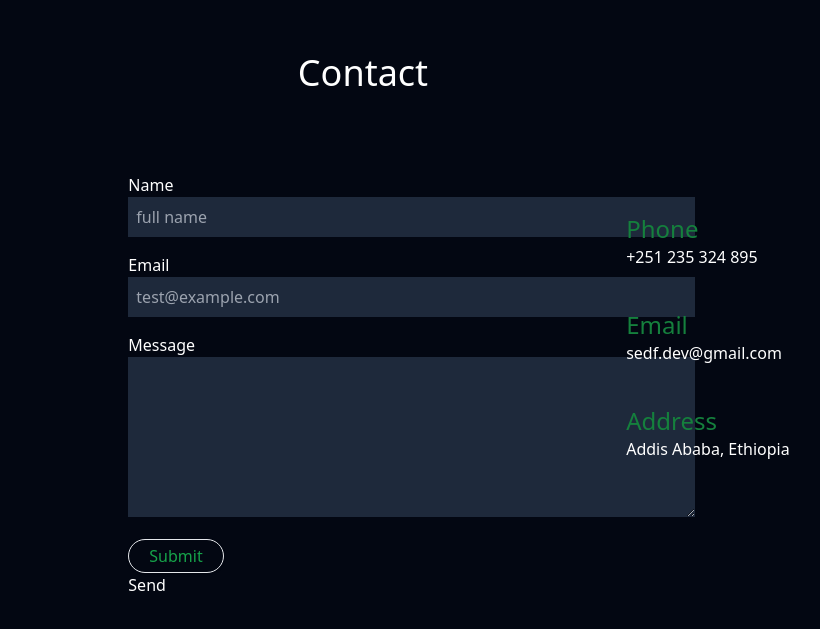
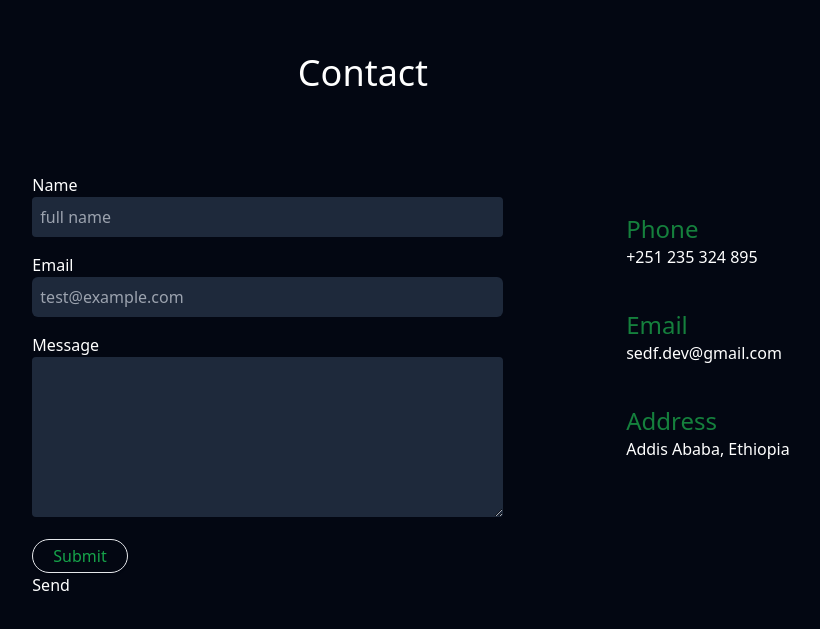
Before and after one commit to b1621/portfolio, a React (Vite) app: page / in a window 1280 px wide. Shown: the part 3319-3948 px from the top of the page, without its empty margins (277-1097 px from the left). Built offline with nearby package versions, Linux system fonts and the light colour scheme.

Commit message:
some change happened

```diff
--- a/src/components/Contact.jsx
+++ b/src/components/Contact.jsx
@@ -6,9 +6,9 @@ const Contact = ({ id }) => {
   return (
     <div id={id} className="h-screen w-2/3 mx-auto pb-10 ">
       <h2 className=" text-center text-4xl pt-14 pb-20">Contact</h2>
-      <div className=" flex justify-between">
+      <div className=" flex flex-col md:flex-row  justify-between">
         <ContactForm />
-        <div className=" flex flex-col my-10 space-y-10">
+        <div className=" flex flex-col  my-10 space-y-10">
           <div>
             <h3 className=" text-green-700 text-2xl">Phone</h3>
             <p>+251 235 324 895</p>
--- a/src/components/ContactForm.jsx
+++ b/src/components/ContactForm.jsx
@@ -13,6 +13,7 @@ const ContactForm = () => {
 
   const sendEmail = (e) => {
     e.preventDefault();
+    console.log("loging form data = ", form);
     const isEmpty = Object.values(formData).some(
       (value) => value.trim() === ""
     );
@@ -37,18 +38,21 @@ const ContactForm = () => {
           },
           (error) => {
             console.log(error.text);
-            if (error.response) {
-              // The request was made and the server responded with an error status code
-              // setError(error.response.data.message);
-              toast.error(error.text);
-              console.error(error.response.data);
-            } else if (error.request) {
-              // The request was made but no response was received
-              console.error("No response received:", error.request);
-            } else {
-              // Something happened in setting up the request that triggered an error
-              console.error("Request error:", error.message);
-            }
+
+            // commenting error handling statement for testing purpose
+
+            // if (error.response) {
+            //   // The request was made and the server responded with an error status code
+            //   // setError(error.response.data.message);
+            //   toast.error(error.text);
+            //   console.error(error.response.data);
+            // } else if (error.request) {
+            //   // The request was made but no response was received
+            //   console.error("No response received:", error.request);
+            // } else {
+            //   // Something happened in setting up the request that triggered an error
+            //   console.error("Request error:", error.message);
+            // }
           }
         );
     }
@@ -102,12 +106,12 @@ const ContactForm = () => {
         ref={form}
         onSubmit={sendEmail}
         action=""
-        className="ml-48 w-full space-y-4"
+        className="ml-48 lg:ml-24 md:ml-20 w-full space-y-4"
       >
         <div className="">
           <label htmlFor="name">Name</label>
           <input
-            className=" w-full bg-slate-800 outline-none p-2 "
+            className=" w-full bg-slate-800 outline-none p-2 focus:shadow-lg focus:shadow-green-800  rounded"
             type="text"
             name="user_name"
             placeholder="full name"
@@ -119,7 +123,8 @@ const ContactForm = () => {
         <div className="">
           <label htmlFor="email">Email</label>
           <input
-            className=" w-full bg-slate-800 outline-none p-2 "
+            // className=" w-full bg-slate-800 outline-none p-2  focus:outline-green-700 focus:outline focus:outline-offset-1 rounded"
+            className=" w-full bg-slate-800 outline-none p-2 focus:shadow-lg focus:shadow-green-800  rounded-md"
             type="email"
             placeholder="test@example.com"
             name="user_email"
@@ -141,7 +146,7 @@ const ContactForm = () => {
         <div className="">
           <label htmlFor="message">Message</label>
           <textarea
-            className=" w-full bg-slate-800 outline-none p-2 "
+            className=" w-full bg-slate-800 outline-none p-2  focus:outline-green-700 focus:outline focus:outline-offset rounded"
             name="message"
             id="message"
             cols="30"
```
